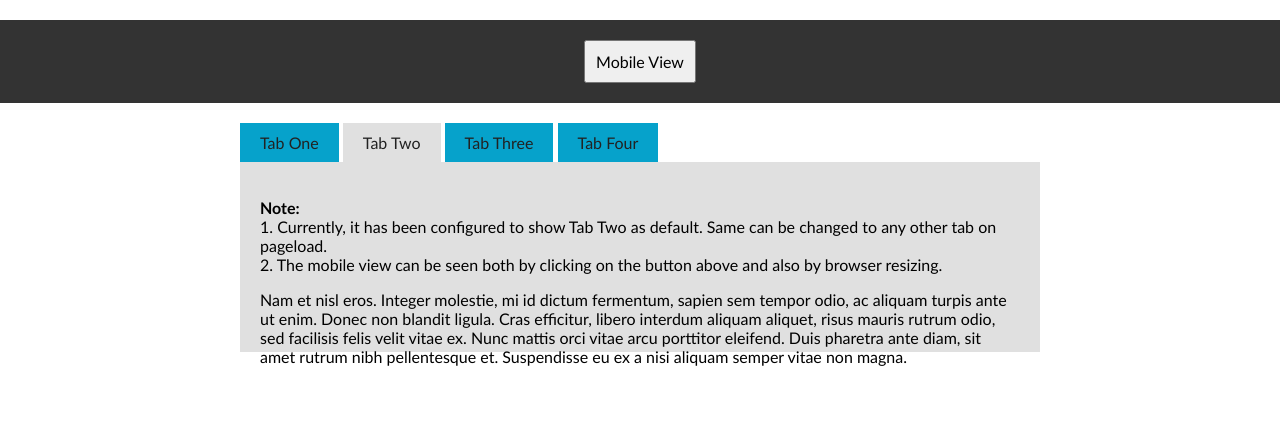
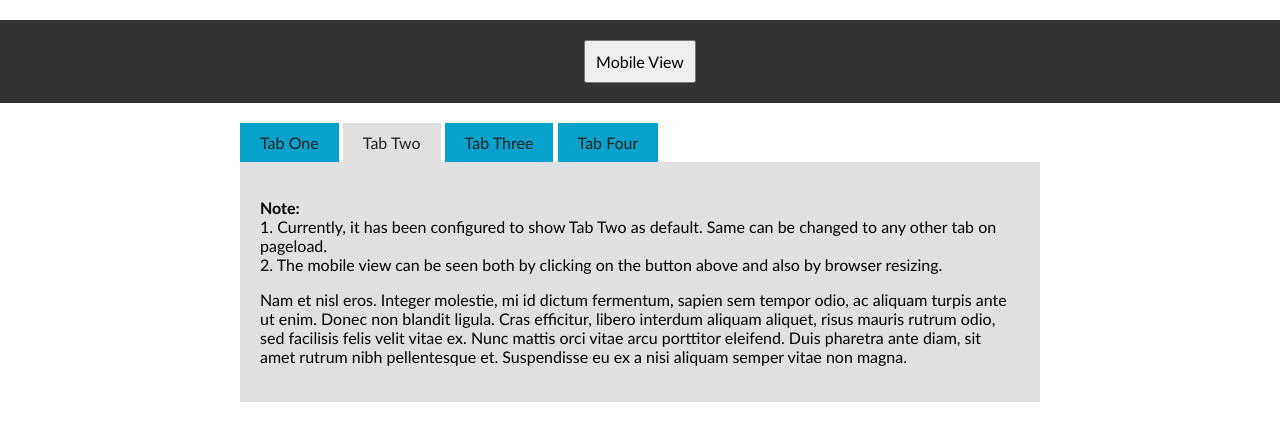
Before and after one commit to aniruddha153/CouponDuniaTask, a plain HTML site: page index.html in a window 1280 px wide. Drawn offline with nearby package versions, Linux system fonts and the light colour scheme.

Commit message:
Update style.css

```diff
--- a/style.css
+++ b/style.css
@@ -21,7 +21,7 @@ ul.tabs li { display: inline-block; padding: 10px 20px; background: #06A2CB; col
 ul.tabs li.active { background: #E0E0E0; color: #222; }
 ul.tabs li:not(.active):hover { background: rgba(6, 162, 203, 0.7); }
 
-.tab-content { display: none; background: #E0E0E0; padding: 20px; height: 150px; }
+.tab-content { display: none; background: #E0E0E0; padding: 20px; height: 200px; }
 .tab-content.active { display: block; }
 
 @media (min-width: 768px) {
```
